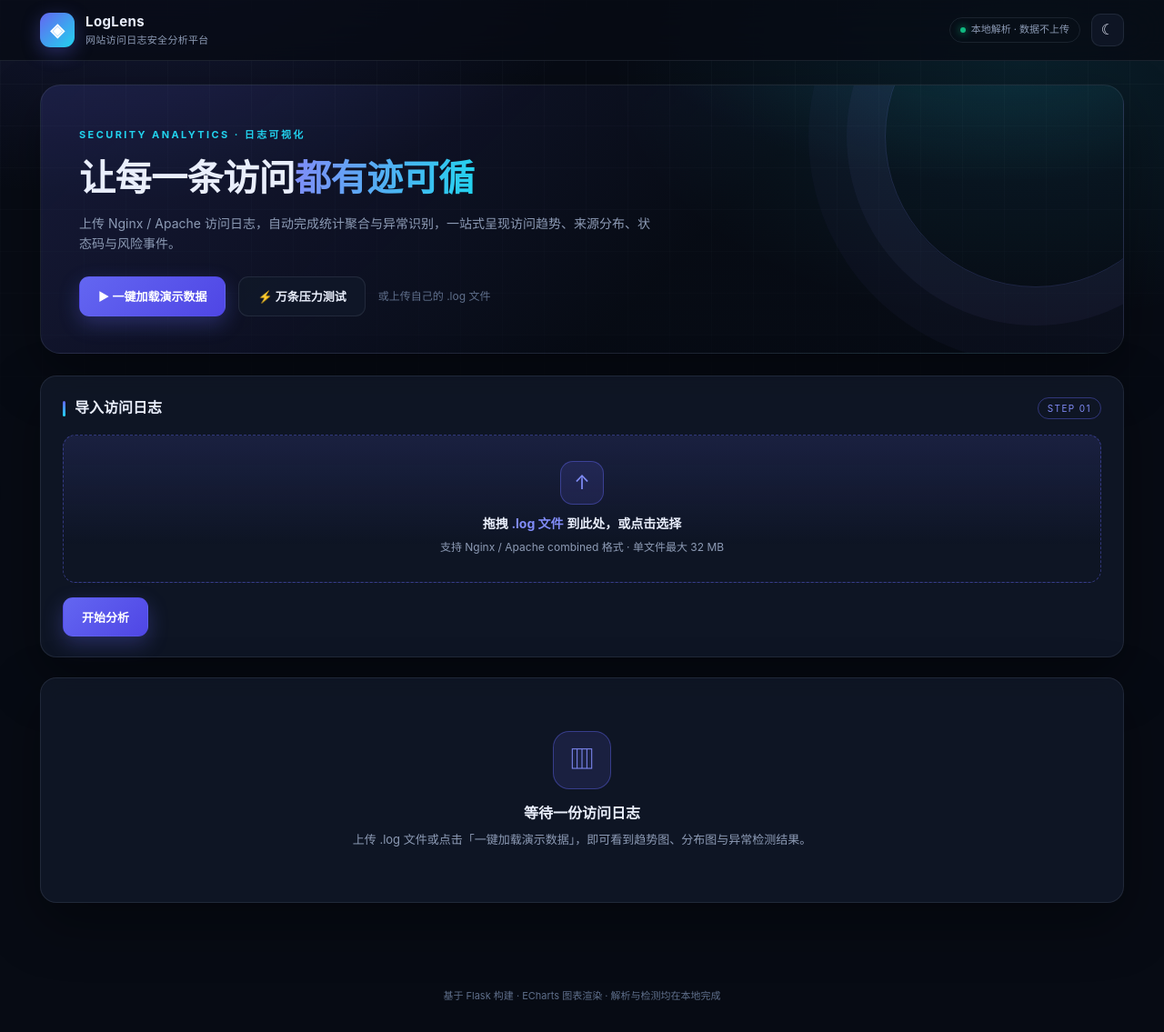
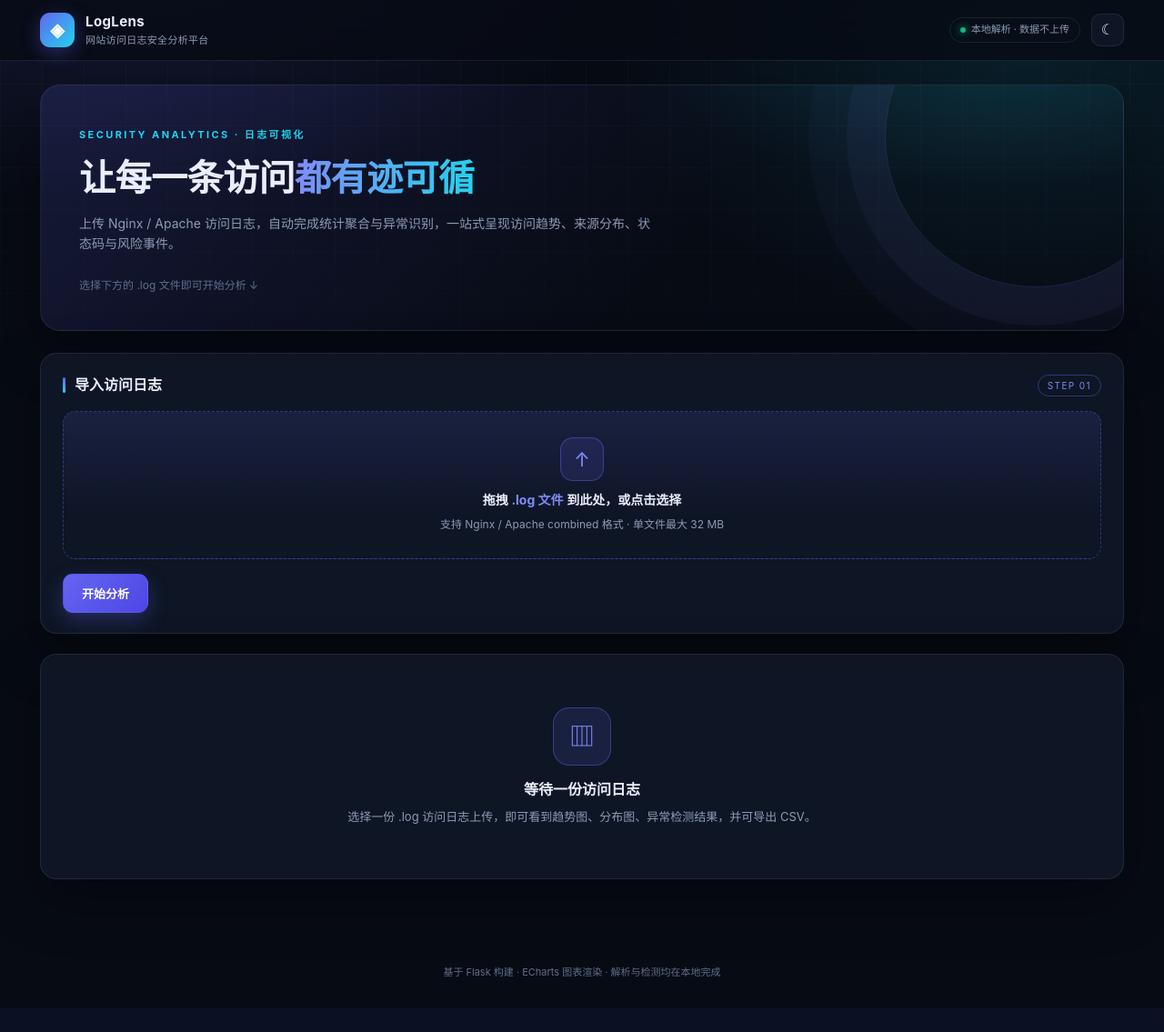
Before and after one commit to qiuyuechen25-star/web_look, a Flask app: page / in a window 1280 px wide. Shown: the whole page at 91% size. After the commit the page ends 1109 px from the top, so only its background shows below. Run offline with Flask 3, Linux system fonts and the light colour scheme.

Commit message:
refactor: 统一两版页面仅保留日志导入入口
- 移除 Flask 版的演示与压测按钮
- 两版页面保持一致，仅通过上传 .log 使用

```diff
--- a/templates/index.html
+++ b/templates/index.html
@@ -379,9 +379,7 @@ footer { text-align: center; color: var(--faint); font-size: 11px; padding: 8px
         <h1>让每一条访问<span>都有迹可循</span></h1>
         <p>上传 Nginx / Apache 访问日志，自动完成统计聚合与异常识别，一站式呈现访问趋势、来源分布、状态码与风险事件。</p>
         <div class="hero-actions">
-            <a class="btn btn-primary" href="/demo">▶ 一键加载演示数据</a>
-            <a class="btn btn-ghost" href="/stress">⚡ 万条压力测试</a>
-            <span class="hero-note">或上传自己的 .log 文件</span>
+            <span class="hero-note">选择下方的 .log 文件即可开始分析 ↓</span>
         </div>
     </header>
 
@@ -554,7 +552,7 @@ footer { text-align: center; color: var(--faint); font-size: 11px; padding: 8px
     <section class="card empty-state">
         <div class="empty-icon">▥</div>
         <h3>等待一份访问日志</h3>
-        <p>上传 .log 文件或点击「一键加载演示数据」，即可看到趋势图、分布图与异常检测结果。</p>
+        <p>选择一份 .log 访问日志上传，即可看到趋势图、分布图、异常检测结果，并可导出 CSV。</p>
     </section>
     {% endif %}
 </main>
```
